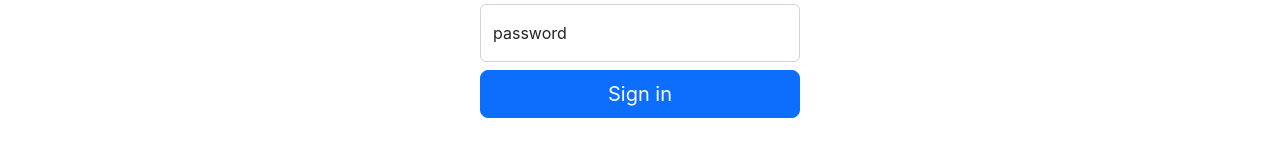
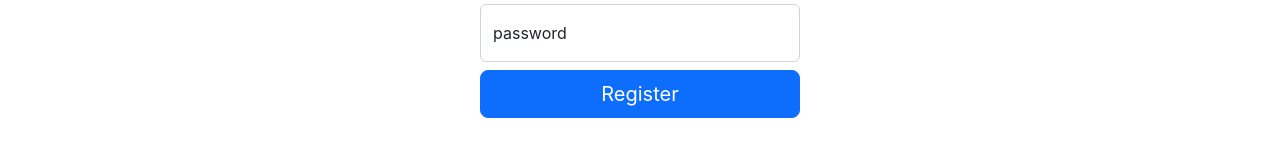
Before and after one commit to AbduganiSotiboldiyev/full-stact-project-test, a React (Create React App) app: page /register in a window 1280 px wide. Shown: the part 299-456 px from the top of the page. Built offline with nearby package versions, Linux system fonts and the light colour scheme.

Commit message:
redux reduxjs/toolkit

```diff
--- a/package.json
+++ b/package.json
@@ -3,11 +3,13 @@
   "version": "0.1.0",
   "private": true,
   "dependencies": {
+    "@reduxjs/toolkit": "^1.9.5",
     "@testing-library/jest-dom": "^5.16.5",
     "@testing-library/react": "^13.4.0",
     "@testing-library/user-event": "^13.5.0",
     "react": "^18.2.0",
     "react-dom": "^18.2.0",
+    "react-redux": "^8.1.1",
     "react-router-dom": "^6.14.0",
     "react-scripts": "5.0.1",
     "web-vitals": "^2.1.4"
--- a/src/components/login/login.jsx
+++ b/src/components/login/login.jsx
@@ -2,10 +2,22 @@ import React, { useState } from 'react'
 import { Input } from '../../ui'
 import { Icon } from '../../constants'
 import { Link } from 'react-router-dom'
+import { useDispatch } from 'react-redux'
+import { useSelector } from 'react-redux/es/hooks/useSelector'
+import { userLoggedIn } from '../../slice/auth'
 
 const Login = () => {
    const[email, setEmail] = useState('')
   const[password, setPassword] = useState('')
+
+  const {isLoading} = useSelector(state => state.auth)
+  const dispatch = useDispatch()
+
+  const submitHandler = (e) => {
+    e.preventDefault()
+    dispatch(userLoggedIn())
+  }
+
   return (
     <div className='text-center'>
       <main className="form-signin w-25 m-auto">
@@ -17,7 +29,9 @@ const Login = () => {
       <Input type="password" label="password" state={password} setState={setPassword}/>
 
 
-        <button className="w-100 btn btn-lg btn-primary mt-2" type="submit">Login</button>
+        <button className="w-100 btn btn-lg btn-primary mt-2"  type="submit" onClick={submitHandler}>
+          {isLoading ? "Please wait..." : "Login"}
+        </button>
         <div>
           <p>If you don't have an account please
             <Link to="/register"> Register </Link>
--- a/src/components/navbar/navbar.jsx
+++ b/src/components/navbar/navbar.jsx
@@ -3,12 +3,12 @@ import { Link } from 'react-router-dom'
 
 const Navbar = () => {
   return (
-   <div class="d-flex flex-column flex-md-row align-items-center pb-3 mb-4 border-bottom pt-3 container">
+   <div className="d-flex flex-column flex-md-row align-items-center pb-3 mb-4 border-bottom pt-3 container">
      <Link to={"/"} style={{listStyle : "none", textDecoration : "none"}} >
         <h6>DevAbdu</h6>
      </Link>
 
-      <nav class="d-inline-flex mt-2 mt-md-0 ms-md-auto">
+      <nav className="d-inline-flex mt-2 mt-md-0 ms-md-auto">
         <Link to={"/login"} className='me-3 py-2 text-dark text-decoration-none' > Login </Link>
         <Link to={"/register"} className='me-3 py-2 text-dark text-decoration-none' > Register </Link>
 
--- a/src/components/register/register.jsx
+++ b/src/components/register/register.jsx
@@ -2,10 +2,21 @@ import React from 'react'
 import {Input} from "../../ui"
 import { Icon } from '../../constants'
 import { useState } from 'react'
+import { useDispatch } from 'react-redux'
+import { useSelector } from 'react-redux'
+import { userLoggedIn } from '../../slice/auth'
 const Register = () => {
   const[userName, setUsername] = useState('')
   const[email, setEmail] = useState('')
   const[password, setPassword] = useState('')
+
+  const {isLoading} = useSelector(state => state.auth)
+  const dispatch = useDispatch()
+  const submitHandler = (e) => {
+    e.preventDefault()
+    dispatch(userLoggedIn())
+  }
+
 
   return (
     <div className='text-center'>
@@ -18,7 +29,9 @@ const Register = () => {
       <Input type="password" label="password" state={password} setState={setPassword}/>
 
 
-        <button className="w-100 btn btn-lg btn-primary mt-2" type="submit">Sign in</button>
+        <button className="w-100 btn btn-lg btn-primary mt-2" type="submit" onClick={submitHandler}>
+          {isLoading ? "signing in ..." : "Register"}
+        </button>
 
       </form>
     </main>
--- a/src/index.js
+++ b/src/index.js
@@ -3,13 +3,17 @@ import ReactDOM from 'react-dom/client';
 import './index.css';
 import App from './App';
 import { BrowserRouter } from 'react-router-dom';
-
+import store from './store/store';
+import { Provider } from 'react-redux';
 
 const root = ReactDOM.createRoot(document.getElementById('root'));
 root.render(
   <React.StrictMode>
     <BrowserRouter>
+    <Provider store={store}>
       <App />
+    </Provider>
+
     </BrowserRouter>
   </React.StrictMode>
 );
--- /dev/null
+++ b/src/slice/auth.js
@@ -0,0 +1,18 @@
+import { createSlice } from "@reduxjs/toolkit";
+
+export const initialState = {
+    isLoading: false,
+    loggedIn: false,
+    user: null
+}
+
+export const authSlice = createSlice({
+    name: "auth",
+    initialState,
+    reducers : {
+        userLoggedIn: (state) => {state.isLoading = true},
+    }
+})
+
+export const {userLoggedIn} = authSlice.actions
+export default authSlice.reducer
--- /dev/null
+++ b/src/store/store.js
@@ -0,0 +1,4 @@
+import { configureStore } from "@reduxjs/toolkit";
+import authReducer from "../slice/auth"
+
+export default configureStore({reducer : {auth : authReducer} , devTools : process.env.NODE_ENV !== "production"})
--- a/src/ui/input.jsx
+++ b/src/ui/input.jsx
@@ -2,16 +2,16 @@ import React from 'react'
 
 const Input = ({label, type,state,setState}) => {
   return (
-     <div class="form-floating">
+     <div className="form-floating">
           <input
             type={type}
-            class="form-control mt-2"
-            id="floatingInput"
+            className="form-control mt-2"
+            // id="floatingInput"
             placeholder={label}
             value={state}
             onChange={e => setState(e.target.value)}
             />
-          <label for="floatingInput">{label}</label>
+          <label htmlFor="floatingInput">{label}</label>
     </div>
   )
 }
```
Also changed, not shown: 1 other file (tests, documents, lock files or other folders).
